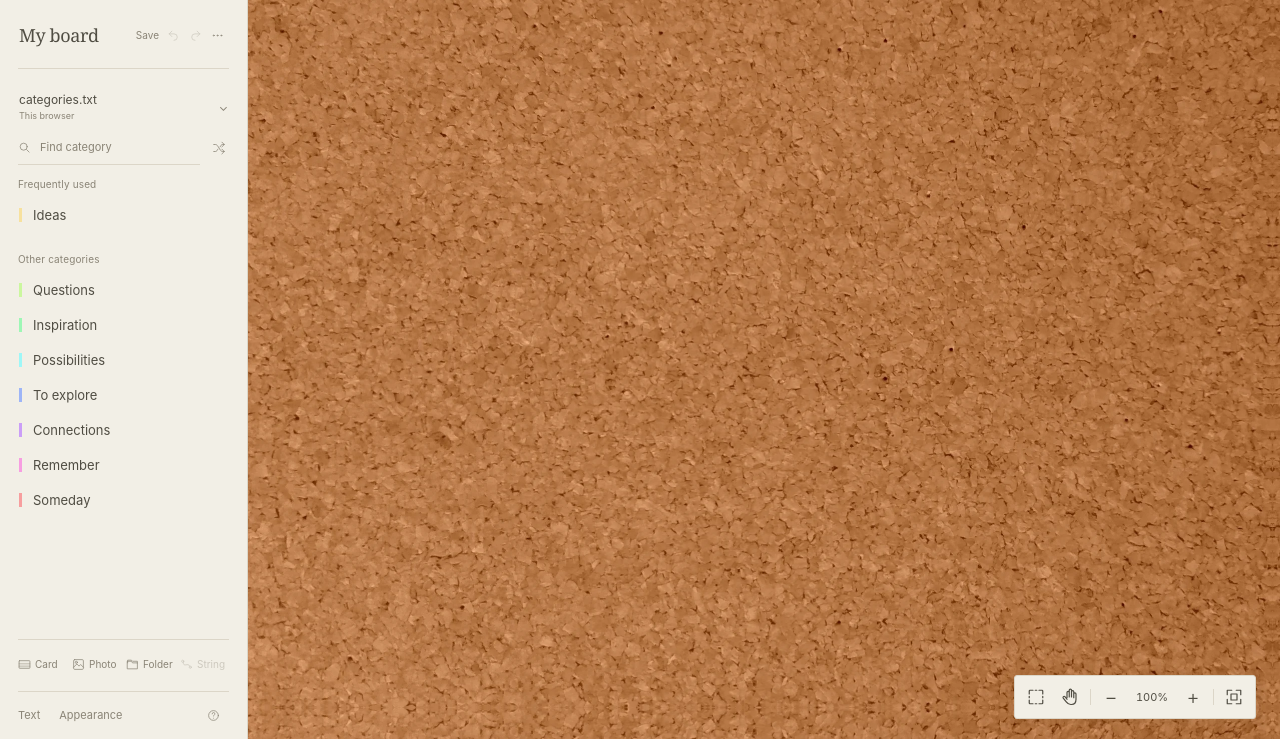
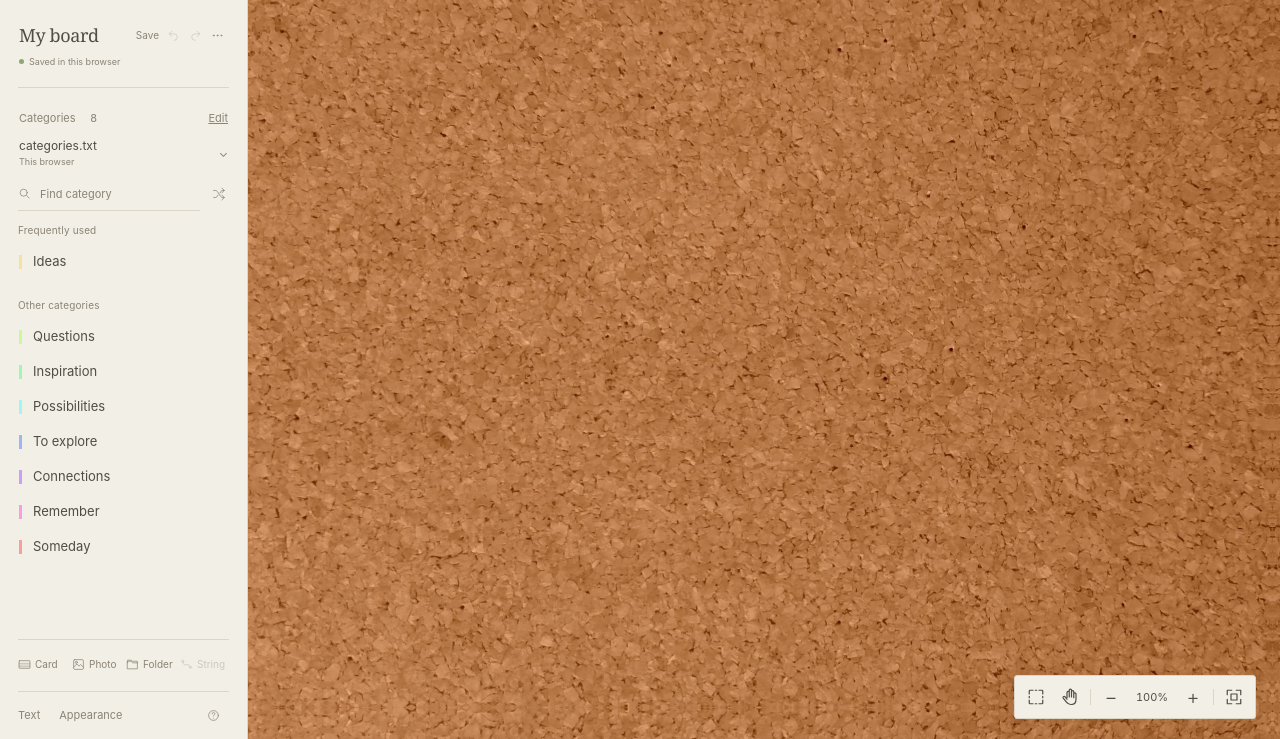
Before and after one commit to briday1/cork, a website with bundled scripts: page index.html in a window 1280 px wide. Shown: the part 61-800 px from the top of the page. Built offline with nearby package versions, Linux system fonts and the light colour scheme.

Commit message:
Keep category editing and autosave status visible in the sidebar
Show Edit beside Categories and reserve a full-width status row beneath the board name. These controls were hidden by the existing compact theme; live browser inspection exposed the visibility issue.

Static build and whitespace checks pass.

```diff
--- a/index.html
+++ b/index.html
@@ -46,7 +46,8 @@
       <div id="board-tabs" class="board-tabs" role="tablist" aria-label="Board tabs" aria-orientation="vertical"></div>
     </section>
     <div class="board-details">
-      <div class="board-heading"><input id="board-name" aria-label="Board name" value="My board" maxlength="80"><span id="save-status" class="save-status" role="status">Saved in this browser</span></div>
+      <div class="board-heading"><input id="board-name" aria-label="Board name" value="My board" maxlength="80"></div>
+      <span id="save-status" class="save-status" role="status">Saved in this browser</span>
       <div class="board-file-line"><span id="board-file-name">Browser only</span></div>
       <div class="board-tools"><button id="save-board" title="Save board file (Ctrl/Cmd+S)">Save</button><span id="note-count" class="note-count">0 notes</span><button id="undo" class="icon-button" aria-label="Undo board change" title="Undo (Ctrl/Cmd+Z)" disabled><svg><use href="#i-undo"/></svg></button><button id="redo" class="icon-button" aria-label="Redo board change" title="Redo (Ctrl/Cmd+Shift+Z)" disabled><svg><use href="#i-redo"/></svg></button><div class="menu-wrap"><button id="board-menu-button" class="icon-button" aria-label="Board options" aria-expanded="false"><svg><use href="#i-more"/></svg></button><div id="board-menu" class="board-menu" hidden><button id="open-board" title="Open board files" aria-label="Open board files"><svg><use href="#i-folder"/></svg>Open board…</button><button id="google-drive"><svg><use href="#i-drive"/></svg>Google Drive…</button><button id="export-pdf"><svg><use href="#i-download"/></svg>Export PDF</button><button id="export-board"><svg><use href="#i-download"/></svg>Download board copy</button><button id="duplicate-board"><svg><use href="#i-copy"/></svg>Duplicate board</button><button id="save-board-as"><svg><use href="#i-download"/></svg>Save as…</button><div class="menu-rule"></div><button id="reset-view"><svg><use href="#i-fit"/></svg>Reset view</button><a href="https://github.com/briday1/cork#readme" target="_blank" rel="noopener noreferrer"><svg><use href="#i-help"/></svg>Read the guide<span>↗</span></a></div></div></div>
     </div>
--- a/styles.css
+++ b/styles.css
@@ -704,7 +704,7 @@ body[data-ui-theme=dark] { color-scheme:dark; --rail-bg:#242520; --rail-ink:#d6d
 .board-heading input { font-family:Georgia,"Times New Roman",serif; font-size:18px; font-weight:400; letter-spacing:-.4px; color:var(--rail-ink); min-width:0; padding:0; }
 .board-heading input:hover { box-shadow:none; }
 .board-heading input:focus { box-shadow:0 1px 0 var(--rail-accent); }
-.save-status { position:absolute; width:1px; height:1px; overflow:hidden; clip-path:inset(50%); }
+.save-status { grid-column:1/-1; grid-row:2; position:static; width:auto; height:auto; overflow:visible; clip-path:none; font-size:9px; line-height:1.5; color:var(--rail-muted); }
 .save-status.is-error { position:static; width:auto; height:auto; clip-path:none; margin-top:7px; line-height:1.5; }
 .board-tools { grid-column:2; grid-row:1; margin:0; gap:0; }
 .board-tools .note-count { display:none; }
@@ -713,9 +713,10 @@ body[data-ui-theme=dark] { color-scheme:dark; --rail-bg:#242520; --rail-ink:#d6d
 #save-board { padding:4px 3px; background:none; border-radius:0; font-family:inherit; font-size:10px; font-weight:400; color:var(--rail-muted); }
 #save-board:hover:not(:disabled) { background:none; color:var(--rail-ink); }
 #save-board.has-changes { color:var(--rail-ink); text-decoration:underline; text-underline-offset:4px; }
-.board-file-line { grid-column:1/-1; grid-row:2; min-height:0; margin:0; }
+.board-file-line { grid-column:1/-1; grid-row:3; min-height:0; margin:0; }
 #board-file-name { font-family:ui-monospace,SFMono-Regular,Consolas,monospace; font-size:9px; color:var(--rail-muted); }
-.supplies-heading { display:none; }
+.supplies-heading { display:flex; justify-content:flex-start; gap:8px; margin-bottom:5px; padding:0 1px; }
+.supplies-heading h2,.supplies-heading .tiny-count { font-size:11px; color:var(--rail-muted); }
 .category-source { margin:0 1px 11px; color:var(--rail-muted); }
 .category-source summary { min-height:23px; padding:0; gap:5px; font-size:12px; color:var(--rail-ink); border-radius:0; }
 .category-source summary>svg { display:none; }
@@ -797,7 +798,7 @@ body[data-ui-theme=dark] { color-scheme:dark; --rail-bg:#242520; --rail-ink:#d6d
 .drive-dialog .secondary-button { border-color:var(--rail-rule); color:var(--rail-ink); }
 .drive-dialog .help-footnote { border-color:var(--rail-rule); }
 .drive-dialog .help-footnote a { color:var(--rail-ink); }
-.supplies-heading #edit-categories { margin-left:auto; padding:4px 0 4px 8px; color:var(--rail-muted); font-size:11px; }
+.supplies-heading #edit-categories { margin:0 0 0 auto; padding:4px 0 4px 8px; color:var(--rail-muted); font-size:11px; }
 .category-source-label { display:flex; flex-direction:column; gap:3px; min-width:0; }
 #category-source-location { font-size:9px; color:var(--rail-muted); font-weight:400; }
 .category-source summary { min-height:37px; }
```
